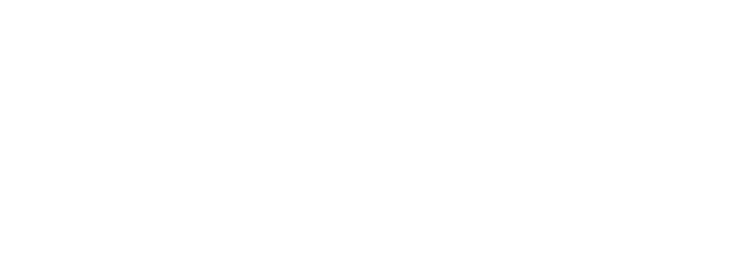
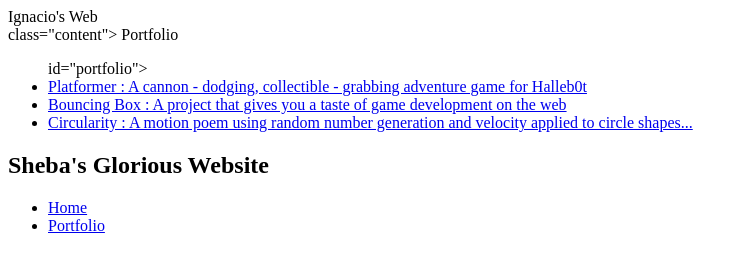
Before and after one commit to IgCha2003/IgCha2003.github.io, a plain HTML site: page portfolio.html in a window 1280 px wide. Shown: the whole page, without its empty margins (0-748 px from the left). Drawn offline with Linux system fonts and the light colour scheme.

Commit message:
add portfolio.html file

```diff
--- a/portfolio.html
+++ b/portfolio.html
@@ -1,11 +1,37 @@
 <!DOCTYPE HTML>
 <html>
+
 <head>
+    Ignacio's Web
 </head>
 
 <body>
     <div id="all-contents">
 
+        <nav>
+            <!-- Nav stuff here...-->
+            <main>
+                <div> class="content">
+                    <hi>Portfolio</hi>
+                    <ul> id="portfolio">
+                        <li><a href="projects/platformer/">Platformer : A cannon - dodging, collectible - grabbing adventure game for Halleb0t</a></li>
+                        <li><a href="projects/bouncing-box/">Bouncing Box : A project that gives you a taste of game development on the web </a></li>
+                        <li><a href="projects/circularity/">Circularity : A motion poem using random number generation and velocity applied to circle shapes...</a></li>
+                    </ul>
+
+                </div>
+            </main>
+            <h1>Sheba's Glorious Website</h1>
+            <ul id="nav-ul">
+                <li class="nav-li">
+                    <a class="nav-a" href="index.html">Home</a>
+                </li>
+                <li class="nav-li">
+                    <a class="nav-a" href="portfolio.html">Portfolio</a>
+                </li>
+            </ul>
+        </nav>
     </div>
 </body>
+
 </html>
```
Lines whose indentation alone changed are shown as unchanged.
